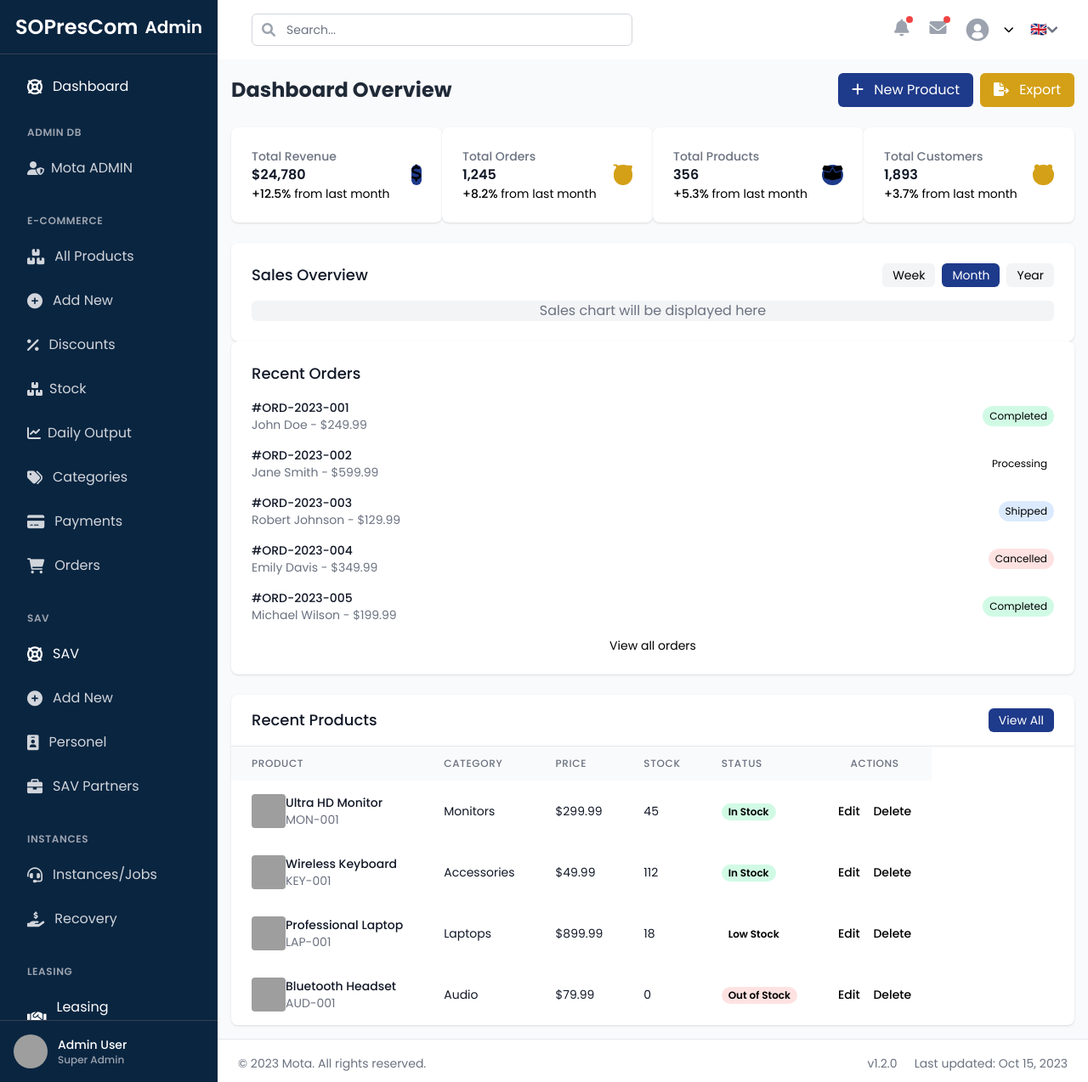
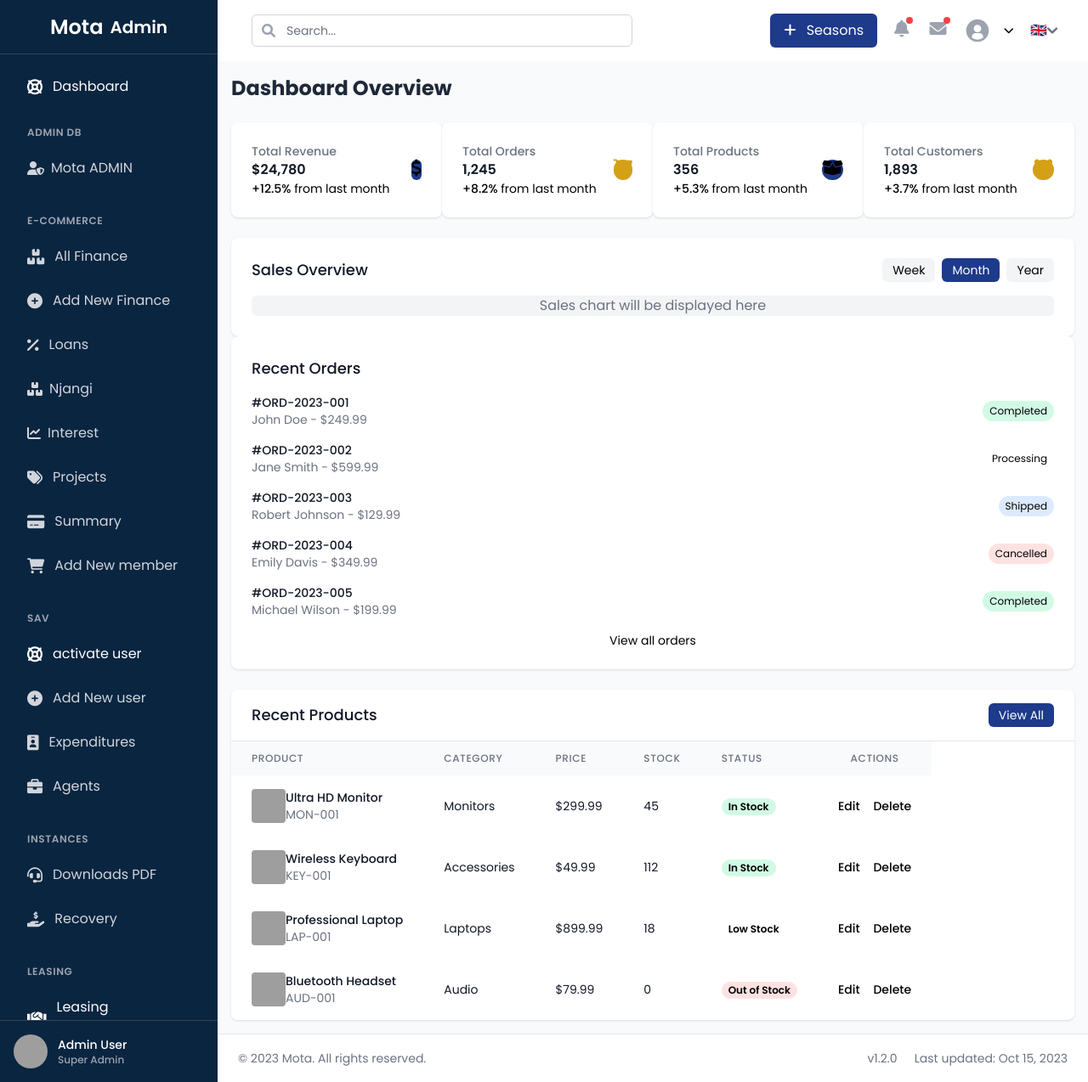
Before and after one commit to C-Elgol/NEWMOTA, a Django app: page /admin-dashboard in a window 1280 px wide. Shown: the whole page at 85% size. Run offline with Django 5.2, Linux system fonts and the light colour scheme; some libraries are stand-ins or nearby versions; grey boxes are pictures that could not be loaded.

Commit message:
fix admin dashboard

```diff
--- a/mota_apps/templates/publics/dashboard/admin/includes/_navbar.html
+++ b/mota_apps/templates/publics/dashboard/admin/includes/_navbar.html
@@ -19,6 +19,10 @@
 
     <!-- Right side -->
     <div class="flex items-center space-x-4">
+        <button
+          class="px-4 py-2 bg-primary text-white rounded-md hover:bg-blue-800 focus:outline-none focus:ring-2 focus:ring-primary focus:ring-offset-2">
+          <i class="fas fa-plus mr-2"></i> Seasons
+        </button>
       <!-- Notifications -->
       <button type="button"
               class="p-1 rounded-full text-gray-400 hover:text-gray-500 focus:outline-none focus:ring-2 focus:ring-secondary relative">
--- a/mota_apps/templates/publics/dashboard/admin/includes/_sidebar.html
+++ b/mota_apps/templates/publics/dashboard/admin/includes/_sidebar.html
@@ -4,7 +4,7 @@
   <div class="flex flex-col w-64 bg-tertiary text-white">
     <!-- Logo -->
     <div class="flex items-center justify-center h-16 p-4 border-b border-gray-700">
-      <h1 class="text-2xl font-semibold mr-2">SOPresCom</h1>
+      <h1 class="text-2xl font-semibold mr-2">Mota</h1>
       <span class="text-xl font-semibold">Admin</span>
     </div>
 
@@ -43,53 +43,53 @@
                   <a href="{{ product_list_url }}"
                     class="flex items-center px-4 py-2.5 rounded-lg nav-item {% if request.path == product_list_url %}active{% else %}inactive{% endif %}">
                       <i class="fas fa-boxes mr-3 text-lg"></i>
-                      <span>{% trans "All Products" %}</span>
+                      <span>{% trans "All Finance" %}</span>
                   </a>
                   {% url 'products:new_product' as new_product_url %}
                   <a href="{{ new_product_url }}"
                     class="flex items-center px-4 py-2.5 rounded-lg nav-item {% if request.path == new_product_url %}active{% else %}inactive{% endif %}">
                       <i class="fas fa-plus-circle mr-3 text-lg"></i>
-                      <span>{% trans "Add New" %}</span>
+                      <span>{% trans "Add New Finance" %}</span>
                   </a>
                   {% url 'products:discount_list' as discount_list_url %}
                   <a href="{{ discount_list_url }}"
                     class="flex items-center px-4 py-2.5 rounded-lg nav-item {% if request.path == discount_list_url %}active{% else %}inactive{% endif %}">
                       <i class="fas fa-percent mr-3 text-lg"></i>
-                      <span>{% trans "Discounts" %}</span>
+                      <span>{% trans "Loans" %}</span>
                   </a>
 
                   {% url 'products:stock_management' as stock_management_url %}
                   <a href="{{ stock_management_url }}"
                     class="flex items-center px-4 py-2.5 rounded-lg nav-item {% if request.path == stock_management_url %}active{% else %}inactive{% endif %}">
                       <i class="fas fa-boxes mr-2"></i>
-                      <span>{% trans "Stock" %}</span>
+                      <span>{% trans "Njangi" %}</span>
                   </a>
 
                   {% url 'products:daily_output' as daily_output_url %}
                   <a href="{{ daily_output_url }}"
                     class="flex items-center px-4 py-2.5 rounded-lg nav-item {% if request.path == daily_output_url %}active{% else %}inactive{% endif %}">
                       <i class="fas fa-chart-line mr-2"></i>
-                      <span>{% trans "Daily Output" %}</span>
+                      <span>{% trans "Interest" %}</span>
                   </a>
 
                   {% url 'products:category_management' as category_management_url %}
                   <a href="{{ category_management_url }}"
                     class="flex items-center px-4 py-2.5 rounded-lg nav-item {% if request.path == category_management_url %}active{% else %}inactive{% endif %}">
                       <i class="fas fa-tags mr-3 text-lg"></i>
-                      <span>{% trans "Categories" %}</span>
+                      <span>{% trans "Projects" %}</span>
                   </a>
                   {% url 'users:admin_payment_list' as admin_payment_list_url %}
                     <a href="{{ admin_payment_list_url }}"
                       class="flex items-center px-4 py-2.5 rounded-lg nav-item {% if request.path == admin_payment_list_url %}active{% else %}inactive{% endif %}">
                         <i class="fas fa-credit-card mr-3 text-lg"></i>
-                        <span>{% trans "Payments" %}</span>
+                        <span>{% trans "Summary" %}</span>
                     </a>
 
                     {% url 'users:admin_order_list' as admin_order_list_url %}
                     <a href="{{ admin_order_list_url }}"
                       class="flex items-center px-4 py-2.5 rounded-lg nav-item {% if request.path == admin_order_list_url %}active{% else %}inactive{% endif %}">
                         <i class="fas fa-shopping-cart mr-3 text-lg"></i>
-                        <span>{% trans "Orders" %}</span>
+                        <span>{% trans "Add New member" %}</span>
                     </a>
 
 
@@ -109,24 +109,24 @@
               <a href="#"
                  class="flex items-center px-4 py-2.5 rounded-lg nav-item">
                 <i class="fas fa-life-ring mr-3 text-lg"></i>
-                <span>{% trans "SAV" %}</span>
+                <span>{% trans "activate user" %}</span>
               </a>
               <a href="#"
                  class="flex items-center px-4 py-2.5 rounded-lg nav-item {% if current_url == 'new_sav' %}active{% else %}inactive{% endif %}">
                 <i class="fas fa-plus-circle mr-3 text-lg"></i>
-                <span>{% trans 'Add New' %}</span>
+                <span>{% trans 'Add New user' %}</span>
               </a>
               {% url 'sav:personnel_management' as personnel_management_url %}
               <a href="{{ personnel_management_url }}"
                  class="flex items-center px-4 py-2.5 rounded-lg nav-item {% if request.path == personnel_management_url %}active{% else %}inactive{% endif %}">
                 <i class="fas fa-id-badge mr-3 text-lg"></i>
-                <span>{% trans "Personel" %}</span>
+                <span>{% trans "Expenditures" %}</span>
               </a>
               {% url 'sav:partenaires_management' as partenaires_management_url %}
               <a href="{{ partenaires_management_url }}"
                  class="flex items-center px-4 py-2.5 rounded-lg nav-item {% if request.path == partenaires_management_url %}active{% else %}inactive{% endif %}">
                 <i class="fas fa-briefcase mr-3 text-lg"></i>
-                <span>{% trans "SAV Partners" %}</span>
+                <span>{% trans "Agents" %}</span>
               </a>
             </div>
           </div>
@@ -138,7 +138,7 @@
               <a href="#"
                  class="flex items-center px-4 py-2.5 rounded-lg nav-item {% if current_url == 'list_instance' %}active{% else %}inactive{% endif %}">
                 <i class="fas fa-headset mr-3 text-lg"></i>
-                <span>{% trans "Instances/Jobs" %}</span>
+                <span>{% trans "Downloads PDF" %}</span>
               </a>
               <a href="#"
                  class="flex items-center px-4 py-2.5 rounded-lg nav-item {% if current_url == 'list_recovery' %}active{% else %}inactive{% endif %}">
--- a/mota_apps/templates/publics/dashboard/admin/pages/admin_dashboard.html
+++ b/mota_apps/templates/publics/dashboard/admin/pages/admin_dashboard.html
@@ -5,16 +5,7 @@
     <!-- Page title and actions -->
     <div class="flex items-center justify-between mb-6">
       <h1 class="text-2xl font-bold text-gray-800">Dashboard Overview</h1>
-      <div class="flex space-x-2">
-        <button
-          class="px-4 py-2 bg-primary text-white rounded-md hover:bg-blue-800 focus:outline-none focus:ring-2 focus:ring-primary focus:ring-offset-2">
-          <i class="fas fa-plus mr-2"></i> New Product
-        </button>
-        <button
-          class="px-4 py-2 bg-secondary text-white rounded-md hover:bg-yellow-600 focus:outline-none focus:ring-2 focus:ring-secondary focus:ring-offset-2">
-          <i class="fas fa-file-export mr-2"></i> Export
-        </button>
-      </div>
+
     </div>
 
     <!-- Stats Cards -->
```
